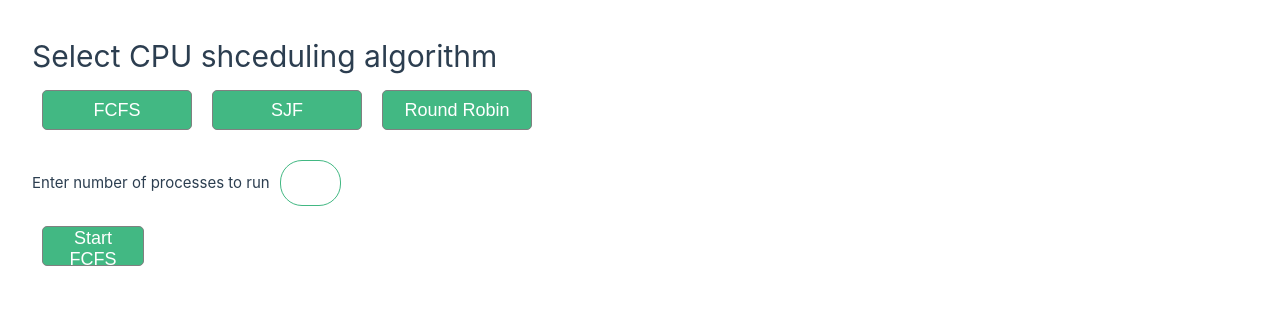
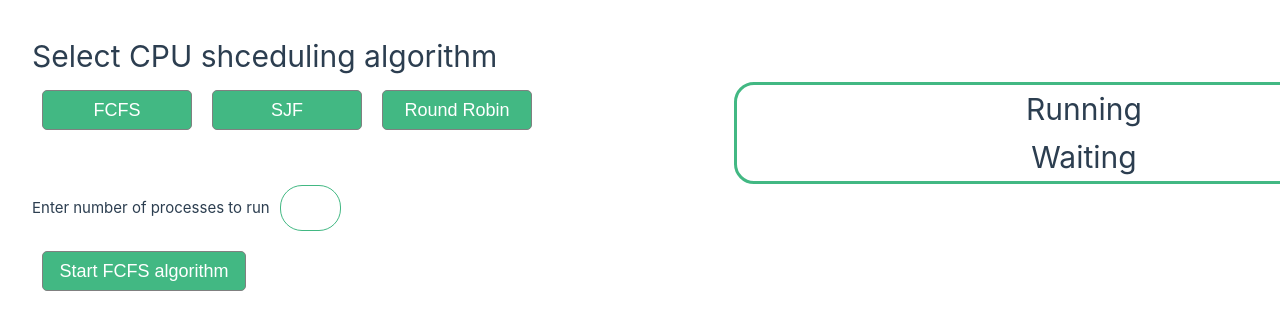
Before and after one commit to shruti-reddy/Process-schedulers, a Vue app: page / in a window 1280 px wide. Both pictures are taken after a click on the button "FCFS". Shown: the top 330 px of the page. Built offline with nearby package versions, Linux system fonts and the light colour scheme.

Commit message:
table added

```diff
--- a/src/components/AlgorithmChooser.vue
+++ b/src/components/AlgorithmChooser.vue
@@ -91,9 +91,11 @@ export default {
 </template>
 
 <style>
+
 .app{
     display:flex;
 }
+
 .container {
     display: flex;
     flex: row;
@@ -111,6 +113,13 @@ export default {
     width: 150px;
     height: 40px;
 }
+
+.title:hover {
+  background-color: #1a0dab;
+}
+
+
+
 .algorithm-chooser {
 
     display:flex;
@@ -132,6 +141,7 @@ export default {
 .title:hover+.description {
     display: block;
     color: rgb(43, 43, 99);
+    margin:0;
 }
 
 button:active {
@@ -140,10 +150,15 @@ button:active {
 
 .description {
     display: none;
+    position: absolute;
+    left: 0;
+    top: 20;
+
 }
 
 .wrapper {
-    margin: 10px 0;
+
+    margin: 35px 0;
     display: flex;
     flex-direction: column;
 }
@@ -191,4 +206,5 @@ label {
 .abc {
     width: 12%;
 }
+
 </style>
--- a/src/components/ChartComponent.vue
+++ b/src/components/ChartComponent.vue
@@ -1,6 +1,22 @@
 <template>
-  <div>
+  <div class="parent">
+    <div><h1>Running</h1></div>
+
     <div v-if="isProcessStarted" class="processes">
+
+      <div
+        v-for="(process, index) in outputProcesses"
+        :key="index"
+        class="process"
+        :style="{ width: process.width + 'px', backgroundColor: process.color }"
+      >
+        <div class="label">{{ process.name }} : {{process.burstTime}}</div>
+      </div>
+
+    </div>
+    <div><h1>Waiting</h1></div>
+    <div v-if="isProcessStarted" class="processes">
+
       <div
         v-for="(process, index) in outputProcesses"
         :key="index"
@@ -9,10 +25,9 @@
       >
         <div class="label">{{ process.name }}</div>
       </div>
+
     </div>
-    <!-- <div>
-      <button v-on:click="runFCFS">FCFS</button>
-    </div> -->
+
   </div>
 </template>
 
@@ -55,7 +70,7 @@ export default {
       this.outputProcesses.forEach((process) => {
         const arrivalDelay =process.arrivalTime - 1;
         setTimeout(() => {
-          process.width = process.burstTime * 20;
+          process.width = process.burstTime * 40;
         }, arrivalDelay * 1000);
         currentTime = Math.max(currentTime, arrivalDelay) + process.burstTime;
       });
@@ -69,12 +84,26 @@ export default {
 </script>
 
 <style scoped>
+.parent{
+  display:flex;
+  flex-direction:column;
+  border:3px solid #42b883;
+  position:fixed;
+  width:700px;
+  text-align:center;
+  border-radius:20px ;
+}
 .processes {
   display: flex;
   align-items: center;
   margin-top: 20px;
   margin-bottom: 20px;
   height: 200px;
+  border:3px solid #42b883;
+
+  margin:5px;
+  border-radius:20px ;
+
 }
 
 .process {
@@ -84,6 +113,7 @@ export default {
   align-items: center;
   justify-content: center;
   border-radius: 5px;
+  margin:5px
   /* transition: 1s linear;  */
 }
 
--- a/src/components/OutputTable.vue
+++ b/src/components/OutputTable.vue
@@ -11,6 +11,7 @@ export default {
     data() {
         return {
             outputProcesses: [],
+            isProcessStarted:false,
         }
     },
     methods: {
@@ -25,6 +26,7 @@ export default {
             }
         },
         startClicked() {
+            this.isProcessStarted=true;
             this.calculateOutputs();
             this.$emit('processStarted', true);
         }
@@ -33,7 +35,8 @@ export default {
 </script>
 
 <template>
-    <button v-on:click="startClicked">Start {{ algorithm }} algorithm</button>
+    <!-- <button v-on:click="startClicked">Start {{ algorithm }} algorithm</button>
+
     <div v-for="process in outputProcesses" :key="process.name" class="processes">
         <p>Name: {{ process.name }}</p>
         <p> Arrival Time: {{ process.arrivalTime }} </p>
@@ -41,7 +44,30 @@ export default {
         <p> Waiting Time: {{ process.waitingTime }}</p>
         <p> Turn Around Time: {{ process.turnAroundTime }} </p>
         <p> Completion Time: {{ process.completionTime }} </p>
-    </div>
+    </div> -->
+    <button v-on:click="startClicked">Start {{ algorithm }} algorithm</button>
+<table v-if="isProcessStarted">
+  <thead>
+    <tr>
+      <th>Name</th>
+      <th>Arrival Time</th>
+      <th>Burst Time</th>
+      <th>Waiting Time</th>
+      <th>Turn Around Time</th>
+      <th>Completion Time</th>
+    </tr>
+  </thead>
+  <tbody>
+    <tr v-for="process in outputProcesses" :key="process.name">
+      <td>{{ process.name }}</td>
+      <td>{{ process.arrivalTime }}</td>
+      <td>{{ process.burstTime }}</td>
+      <td>{{ process.waitingTime }}</td>
+      <td>{{ process.turnAroundTime }}</td>
+      <td>{{ process.completionTime }}</td>
+    </tr>
+  </tbody>
+</table>
 
 </template>
 
@@ -52,6 +78,34 @@ export default {
 }
 
 button{
-    width: 20%;
+    width: 40%;
 }
+
+table {
+    width: 100%;
+    border-collapse: collapse;
+    margin-top: 20px;
+}
+
+th, td {
+    border: 1px solid #ddd;
+    padding: 8px;
+    text-align: center;
+}
+
+th {
+    background-color: #42b883;
+    color:white;
+
+}
+
+tr:nth-child(even) {
+    background-color: #f2f2f2;
+}
+
+tr:hover {
+    background-color: #ddd;
+}
+
+
 </style>
```
